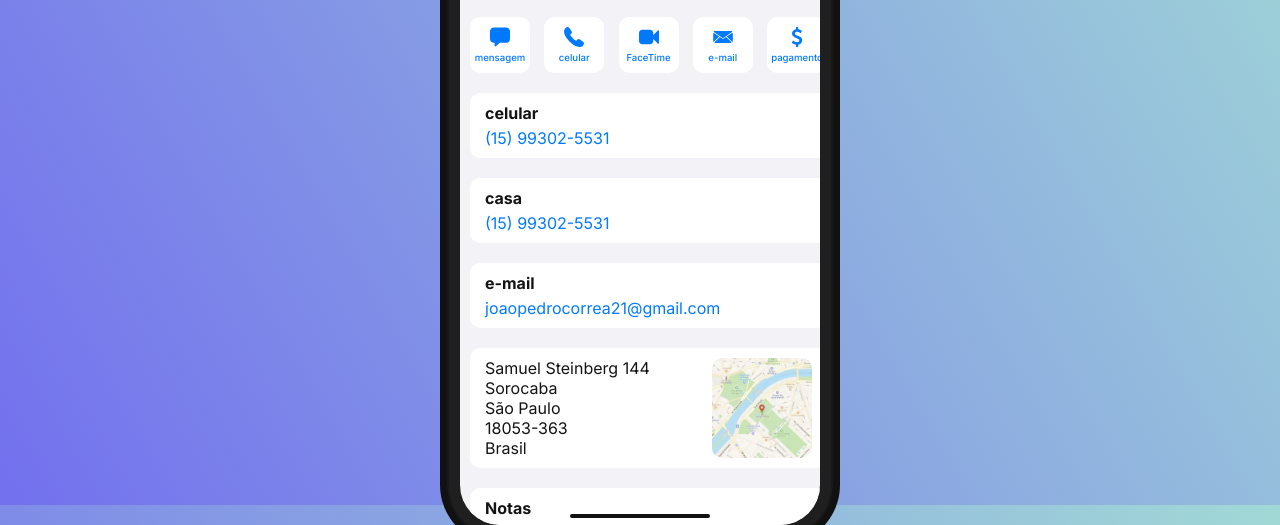
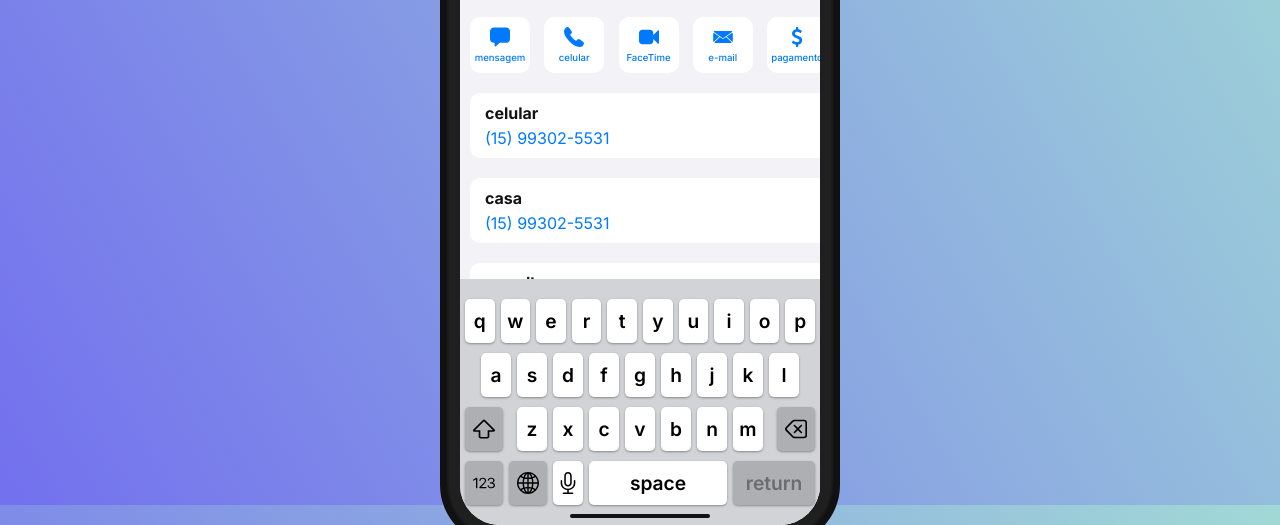
Before and after one commit to joaopcorrea/iphone-contact-list, a plain HTML site: page pages/contact-details.html in a window 1280 px wide. Shown: the part 295-820 px from the top of the page. Drawn offline with Linux system fonts and the light colour scheme.

Commit message:
✨ feat: implementing keyboard visual

```diff
--- /dev/null
+++ b/css/keyboard.css
@@ -0,0 +1,101 @@
+.keyboard {
+  position: absolute;
+  bottom: 0;
+  z-index: 9;
+  width: 100%;
+  border-bottom-left-radius: 40px;
+  border-bottom-right-radius: 40px;
+  /* transition: all .5s ease; */
+  height: 246px;
+
+  overflow: hidden;
+}
+
+.keyboard-container {
+  background: #d1d3d7;
+  padding: 10px 0;
+  transition: all .4s ease;
+}
+
+.keyboard.hide {
+  visibility: hidden;
+}
+
+.keyboard.hide .keyboard-container {
+  margin-top: 250px;
+}
+
+.keyboard ul {
+  padding: 0 5px;
+  list-style-type: none;
+  display: flex;
+  justify-content: center;
+  margin: 10px 0;
+}
+
+.keyboard li {
+  background: #fff;
+  border-radius: 5px;
+  display: inline;
+  width: 26px;
+  padding: 10px 2px;
+  font-size: 1.2em;
+  text-align: center;
+  font-weight: 600;
+  margin-left: 6px;
+
+  box-shadow: rgba(0, 0, 0, 0.12) 0px 1px 3px, rgba(0, 0, 0, 0.24) 0px 1px 2px;
+
+  display: flex;
+  justify-content: center;
+
+  cursor: pointer;
+}
+
+.keyboard li:first-child {
+  margin-left: 0;
+}
+
+.keyboard li.icon,
+.keyboard li.alt {
+  width: 34px;
+}
+
+.keyboard li img {
+  width: 22px;
+}
+
+.keyboard li.shift {
+  margin-right: auto;
+  width: 34px;
+}
+
+.keyboard li.shift + li {
+  margin-left: 0;
+}
+
+.keyboard li.back {
+  width: 34px;
+  margin-left: auto;
+}
+
+.keyboard li.back img {
+  filter: brightness(0%);
+}
+
+.keyboard li.space {
+  width: 134px
+}
+
+.keyboard li.return {
+  width: 78px;
+  color: #6b6d71;
+}
+
+.keyboard .gray {
+  background: #adafb3;
+}
+
+.keyboard li:active {
+  background: #ccc;
+}
--- a/js/script.js
+++ b/js/script.js
@@ -0,0 +1,7 @@
+const keyboard = document.querySelector('.keyboard');
+const btnEdit = document.querySelector('header button');
+
+btnEdit.onclick = () => {
+  keyboard.classList.toggle('hide');
+  console.log('uepa');
+}
--- a/pages/contact-details.html
+++ b/pages/contact-details.html
@@ -11,8 +11,9 @@
     rel="stylesheet">
   <link rel="stylesheet" href="../css/iphone.css">
   <link rel="stylesheet" href="../css/style.css">
+  <link rel="stylesheet" href="../css/keyboard.css">
   <link rel="stylesheet" href="../css/contact-details.css">
-  <script src="../js/script.js"></script>
+  <script src="../js/script.js" defer></script>
   <title>iPhone - Contact List</title>
 </head>
 
@@ -66,13 +67,62 @@
         </section>
         <section class="notes">
           <span>Notas</span>
-          Lorem ipsum dolor sit amet, consectetur adipiscing elit. Sed sed condimentum diam. Donec eget consectetur sem. Nullam ac diam et nisi gravida egestas. Quisque ultricies nisi at tortor mattis varius
-          Lorem ipsum dolor sit amet, consectetur adipiscing elit. Sed sed condimentum diam. Donec eget consectetur sem. Nullam ac diam et nisi gravida egestas. Quisque ultricies nisi at tortor mattis varius
-          Lorem ipsum dolor sit amet, consectetur adipiscing elit. Sed sed condimentum diam. Donec eget consectetur sem. Nullam ac diam et nisi gravida egestas. Quisque ultricies nisi at tortor mattis varius
-          Lorem ipsum dolor sit amet, consectetur adipiscing elit. Sed sed condimentum diam. Donec eget consectetur sem. Nullam ac diam et nisi gravida egestas. Quisque ultricies nisi at tortor mattis varius
+          Lorem ipsum dolor sit amet, consectetur adipiscing elit. Sed sed condimentum diam. Donec eget consectetur sem.
+          Nullam ac diam et nisi gravida egestas. Quisque ultricies nisi at tortor mattis varius
+          Lorem ipsum dolor sit amet, consectetur adipiscing elit. Sed sed condimentum diam. Donec eget consectetur sem.
+          Nullam ac diam et nisi gravida egestas. Quisque ultricies nisi at tortor mattis varius
+          Lorem ipsum dolor sit amet, consectetur adipiscing elit. Sed sed condimentum diam. Donec eget consectetur sem.
+          Nullam ac diam et nisi gravida egestas. Quisque ultricies nisi at tortor mattis varius
+          Lorem ipsum dolor sit amet, consectetur adipiscing elit. Sed sed condimentum diam. Donec eget consectetur sem.
+          Nullam ac diam et nisi gravida egestas. Quisque ultricies nisi at tortor mattis varius
         </section>
       </div>
     </main>
+    <div class="keyboard">
+      <div class="keyboard-container">
+      <ul>
+        <li>q</li>
+        <li>w</li>
+        <li>e</li>
+        <li>r</li>
+        <li>t</li>
+        <li>y</li>
+        <li>u</li>
+        <li>i</li>
+        <li>o</li>
+        <li>p</li>
+      </ul>
+      <ul>
+        <li>a</li>
+        <li>s</li>
+        <li>d</li>
+        <li>f</li>
+        <li>g</li>
+        <li>h</li>
+        <li>j</li>
+        <li>k</li>
+        <li>l</li>
+      </ul>
+      <ul>
+        <li class="shift gray"><img src="../icons/shift.svg"></li>
+        <li>z</li>
+        <li>x</li>
+        <li>c</li>
+        <li>v</li>
+        <li>b</li>
+        <li>n</li>
+        <li>m</li>
+        <li class="back gray"><img src="../icons/delete-backward.svg"></li>
+      </ul>
+      <ul>
+        <li class="alt gray"><img src="../icons/textformat-123.svg"></li>
+        <li class="icon gray"><img src="../icons/globe.svg"></li>
+        <li class="mic"><img src="../icons/mic.svg"></li>
+        <li class="space">space</li>
+        <li class="return gray">return</li>
+      </ul>
+    </div>
+  </div>
   </div>
 </body>
 
```
Also changed, not shown: icons/delete-backward.svg (added), icons/globe.svg (added), icons/mic.svg (added), icons/shift.svg (added), icons/textformat-123.svg (added).
